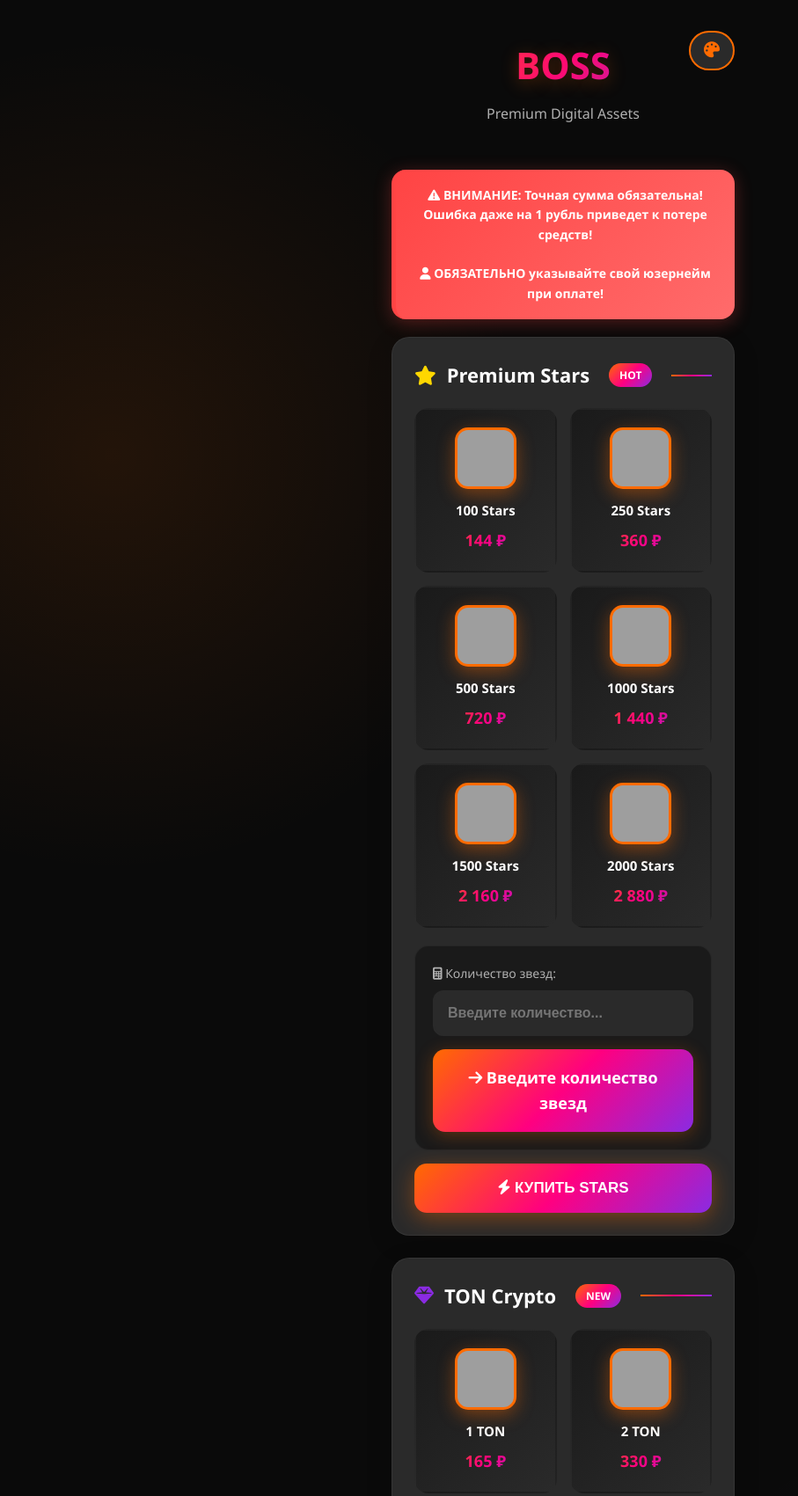
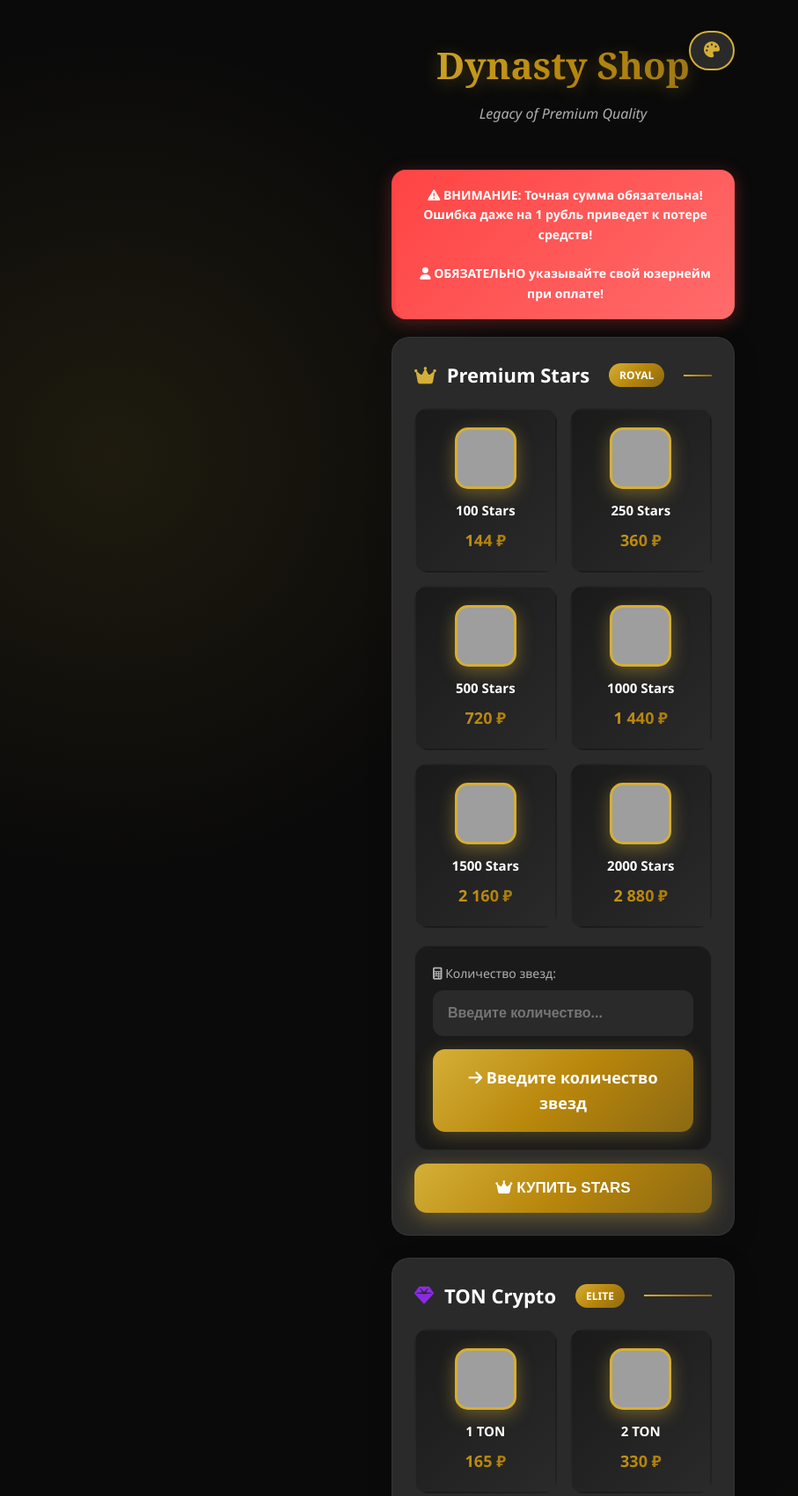
Before and after one commit to bromin123342234/SHOPBOSS, a plain HTML site: page index.html in a window 1280 px wide. Shown: the top 1701 px of the page at 88% size, without its empty margins (0-907 px from the left). Drawn offline with Linux system fonts and the light colour scheme; grey boxes are pictures that could not be loaded; a script that the page names is missing.

Commit message:
Update index.html

```diff
--- a/index.html
+++ b/index.html
@@ -3,7 +3,7 @@
 <head>
     <meta charset="UTF-8">
     <meta name="viewport" content="width=device-width, initial-scale=1.0">
-    <title>BOSS - Premium Shop</title>
+    <title>Dynasty Shop - Premium Store</title>
     <script src="https://telegram.org/js/telegram-web-app.js"></script>
     <link rel="stylesheet" href="https://cdnjs.cloudflare.com/ajax/libs/font-awesome/6.4.0/css/all.min.css">
     <style>
@@ -13,14 +13,14 @@
             --bg-card: #2a2a2a;
             --text-primary: #ffffff;
             --text-secondary: #b0b0b0;
-            --accent: #ff6b00;
-            --accent-hover: #ff8c33;
-            --accent-gold: #ffd700;
+            --accent: #d4af37;
+            --accent-hover: #e6c550;
+            --accent-gold: #d4af37;
             --accent-purple: #8a2be2;
             --danger: #ff4444;
             --success: #00ff88;
-            --gradient: linear-gradient(135deg, #ff6b00, #ff0080, #8a2be2);
-            --gradient-gold: linear-gradient(135deg, #ffd700, #ff6b00);
+            --gradient: linear-gradient(135deg, #d4af37, #b8860b, #8b6914);
+            --gradient-gold: linear-gradient(135deg, #d4af37, #b8860b);
             --gradient-purple: linear-gradient(135deg, #8a2be2, #ff0080);
         }
 
@@ -30,14 +30,14 @@
             --bg-card: #ffffff;
             --text-primary: #2d3748;
             --text-secondary: #718096;
-            --accent: #ff6b00;
-            --accent-hover: #ff8c33;
-            --accent-gold: #ffd700;
+            --accent: #d4af37;
+            --accent-hover: #b8860b;
+            --accent-gold: #d4af37;
             --accent-purple: #8a2be2;
             --danger: #e53e3e;
             --success: #38a169;
-            --gradient: linear-gradient(135deg, #ff6b00, #ff0080);
-            --gradient-gold: linear-gradient(135deg, #ffd700, #ff6b00);
+            --gradient: linear-gradient(135deg, #d4af37, #b8860b);
+            --gradient-gold: linear-gradient(135deg, #d4af37, #b8860b);
             --gradient-purple: linear-gradient(135deg, #8a2be2, #ff0080);
         }
 
@@ -56,8 +56,8 @@
             padding: 0;
             line-height: 1.6;
             background-image:
-                radial-gradient(circle at 10% 20%, rgba(255, 107, 0, 0.1) 0%, transparent 20%),
-                radial-gradient(circle at 90% 80%, rgba(138, 43, 226, 0.1) 0%, transparent 20%);
+                radial-gradient(circle at 10% 20%, rgba(212, 175, 55, 0.1) 0%, transparent 20%),
+                radial-gradient(circle at 90% 80%, rgba(184, 134, 11, 0.1) 0%, transparent 20%);
         }
 
         .container {
@@ -94,13 +94,15 @@
             background: var(--gradient);
             -webkit-background-clip: text;
             -webkit-text-fill-color: transparent;
-            text-shadow: 0 4px 20px rgba(255, 107, 0, 0.3);
+            text-shadow: 0 4px 20px rgba(212, 175, 55, 0.3);
+            font-family: 'Georgia', serif;
         }
 
         .subtitle {
             color: var(--text-secondary);
             font-size: 16px;
             font-weight: 300;
+            font-style: italic;
         }
 
         .section {
@@ -169,7 +171,7 @@
         .product-card.selected {
             border-color: var(--accent);
             transform: translateY(-5px);
-            box-shadow: 0 10px 30px rgba(255, 107, 0, 0.2);
+            box-shadow: 0 10px 30px rgba(212, 175, 55, 0.2);
         }
 
         .product-icon {
@@ -180,7 +182,7 @@
             background-size: cover;
             background-position: center;
             border: 3px solid var(--accent);
-            box-shadow: 0 6px 20px rgba(255, 107, 0, 0.4);
+            box-shadow: 0 6px 20px rgba(212, 175, 55, 0.4);
             background-color: var(--bg-primary);
         }
 
@@ -244,7 +246,7 @@
         .input-group input:focus {
             border-color: var(--accent);
             outline: none;
-            box-shadow: 0 0 0 3px rgba(255, 107, 0, 0.1);
+            box-shadow: 0 0 0 3px rgba(212, 175, 55, 0.1);
         }
 
         .result {
@@ -256,7 +258,7 @@
             font-weight: 800;
             font-size: 18px;
             margin-top: 15px;
-            box-shadow: 0 4px 20px rgba(255, 107, 0, 0.3);
+            box-shadow: 0 4px 20px rgba(212, 175, 55, 0.3);
         }
 
         .btn {
@@ -291,12 +293,12 @@
         .btn-primary {
             background: var(--gradient);
             color: white;
-            box-shadow: 0 6px 25px rgba(255, 107, 0, 0.4);
+            box-shadow: 0 6px 25px rgba(212, 175, 55, 0.4);
         }
 
         .btn-primary:hover {
             transform: translateY(-3px);
-            box-shadow: 0 10px 35px rgba(255, 107, 0, 0.6);
+            box-shadow: 0 10px 35px rgba(212, 175, 55, 0.6);
         }
 
         .warning {
@@ -375,8 +377,8 @@
             <button class="theme-toggle" onclick="toggleTheme()">
                 <i class="fas fa-palette"></i>
             </button>
-            <div class="logo">BOSS</div>
-            <div class="subtitle">Premium Digital Assets</div>
+            <div class="logo">Dynasty Shop</div>
+            <div class="subtitle">Legacy of Premium Quality</div>
         </div>
 
         <div class="warning">
@@ -387,9 +389,9 @@
 
         <div class="section">
             <div class="section-title">
-                <i class="fas fa-star" style="color: var(--accent-gold);"></i>
+                <i class="fas fa-crown" style="color: var(--accent-gold);"></i>
                 Premium Stars
-                <span class="badge">HOT</span>
+                <span class="badge">ROYAL</span>
             </div>
 
             <div class="products-grid">
@@ -436,7 +438,7 @@
             </div>
 
             <button class="btn btn-primary" onclick="buyStars()">
-                <i class="fas fa-bolt"></i> КУПИТЬ STARS
+                <i class="fas fa-crown"></i> КУПИТЬ STARS
             </button>
         </div>
 
@@ -444,7 +446,7 @@
             <div class="section-title">
                 <i class="fas fa-gem" style="color: var(--accent-purple);"></i>
                 TON Crypto
-                <span class="badge">NEW</span>
+                <span class="badge">ELITE</span>
             </div>
 
             <div class="products-grid">
@@ -491,7 +493,7 @@
             </div>
 
             <button class="btn btn-primary" onclick="buyTon()">
-                <i class="fas fa-rocket"></i> КУПИТЬ TON
+                <i class="fas fa-gem"></i> КУПИТЬ TON
             </button>
         </div>
 
@@ -567,7 +569,7 @@
 
             if (amount > 0) {
                 const price = Math.round(amount * 1.44);
-                result.innerHTML = `<i class="fas fa-bolt"></i> ${amount} STARS = ${price} RUB`;
+                result.innerHTML = `<i class="fas fa-crown"></i> ${amount} STARS = ${price} RUB`;
                 currentStarsProduct = { amount, price };
             } else {
                 result.innerHTML = '<i class="fas fa-arrow-right"></i> Введите количество звезд';
@@ -582,7 +584,7 @@
 
             if (amount > 0) {
                 const price = amount * 165;
-                result.innerHTML = `<i class="fas fa-rocket"></i> ${amount} TON = ${price} RUB`;
+                result.innerHTML = `<i class="fas fa-gem"></i> ${amount} TON = ${price} RUB`;
                 currentTonProduct = { amount, price };
             } else {
                 result.innerHTML = '<i class="fas fa-arrow-right"></i> Введите количество TON';
@@ -599,7 +601,7 @@
             const user = window.Telegram?.WebApp?.initDataUnsafe?.user;
             const userId = user?.id || 'unknown';
             const username = user?.username || 'unknown_username';
-            const message = `BOSS_STARS_${currentStarsProduct.amount}_USER_${userId}_${username}`;
+            const message = `DYNASTY_STARS_${currentStarsProduct.amount}_USER_${userId}_${username}`;
 
             const url = `https://www.donationalerts.com/r/artemluci?amount=${currentStarsProduct.price}&message=${encodeURIComponent(message)}`;
 
@@ -609,7 +611,7 @@
                 window.open(url, '_blank');
             }
 
-            showAlert(`🚀 Переведите ТОЧНО ${currentStarsProduct.price} рублей!\n\nОбязательно укажите ваш юзернейм при оплате!\n\nВы получите ${currentStarsProduct.amount} PREMIUM STARS`, 'success');
+            showAlert(`👑 Переведите ТОЧНО ${currentStarsProduct.price} рублей!\n\nОбязательно укажите ваш юзернейм при оплате!\n\nВы получите ${currentStarsProduct.amount} PREMIUM STARS`, 'success');
         }
 
         // Покупка TON
@@ -622,7 +624,7 @@
             const user = window.Telegram?.WebApp?.initDataUnsafe?.user;
             const userId = user?.id || 'unknown';
             const username = user?.username || 'unknown_username';
-            const message = `BOSS_TON_${currentTonProduct.amount}_USER_${userId}_${username}`;
+            const message = `DYNASTY_TON_${currentTonProduct.amount}_USER_${userId}_${username}`;
 
             const url = `https://www.donationalerts.com/r/artemluci?amount=${currentTonProduct.price}&message=${encodeURIComponent(message)}`;
 
@@ -645,13 +647,13 @@
 
                 if (data.data && data.data.length > 0) {
                     data.data.forEach(donation => {
-                        if (donation.message.includes('BOSS_')) {
+                        if (donation.message.includes('DYNASTY_')) {
                             fetch(`https://api.telegram.org/bot${TELEGRAM_BOT_TOKEN}/sendMessage`, {
                                 method: 'POST',
                                 headers: {'Content-Type': 'application/json'},
                                 body: JSON.stringify({
                                     chat_id: TELEGRAM_CHAT_ID,
-                                    text: `🎉 НОВАЯ ПОКУПКА BOSS!\n👤 От: ${donation.username}\n💰 Сумма: ${donation.amount} RUB\n📦 Товар: ${donation.message}\n⏰ ${new Date().toLocaleString()}`
+                                    text: `👑 НОВАЯ ПОКУПКА DYNASTY!\n👤 От: ${donation.username}\n💰 Сумма: ${donation.amount} RUB\n📦 Товар: ${donation.message}\n⏰ ${new Date().toLocaleString()}`
                                 })
                             });
                         }
```
